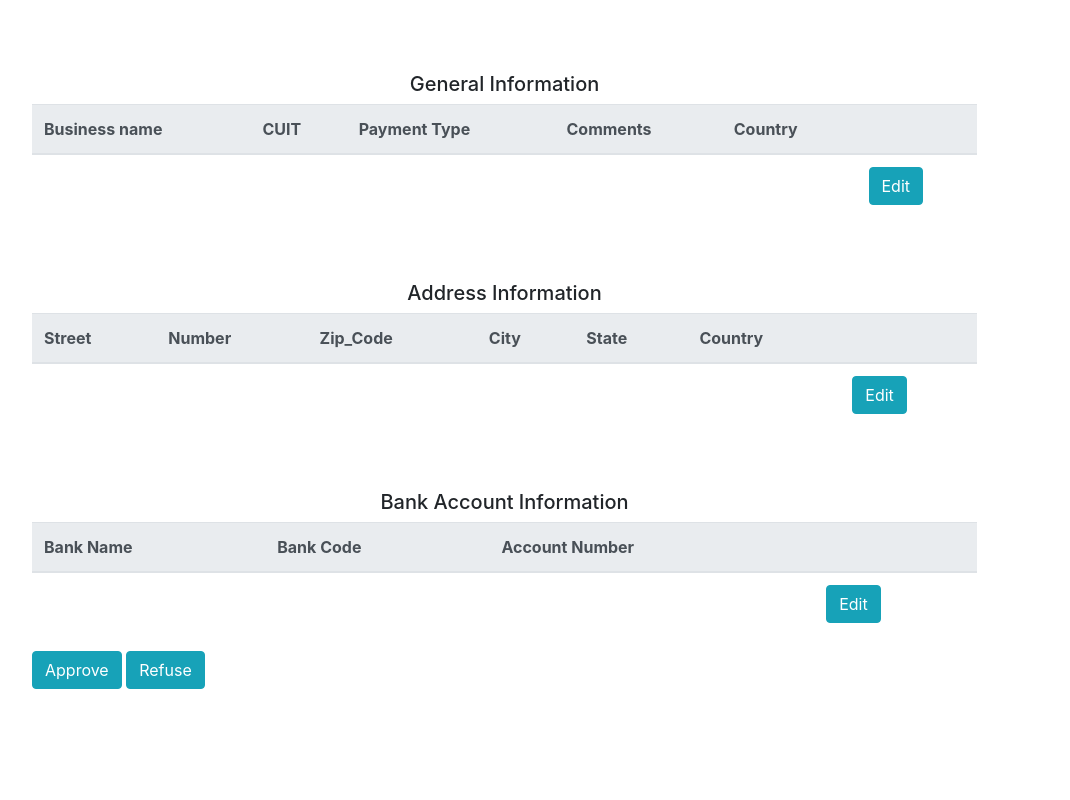
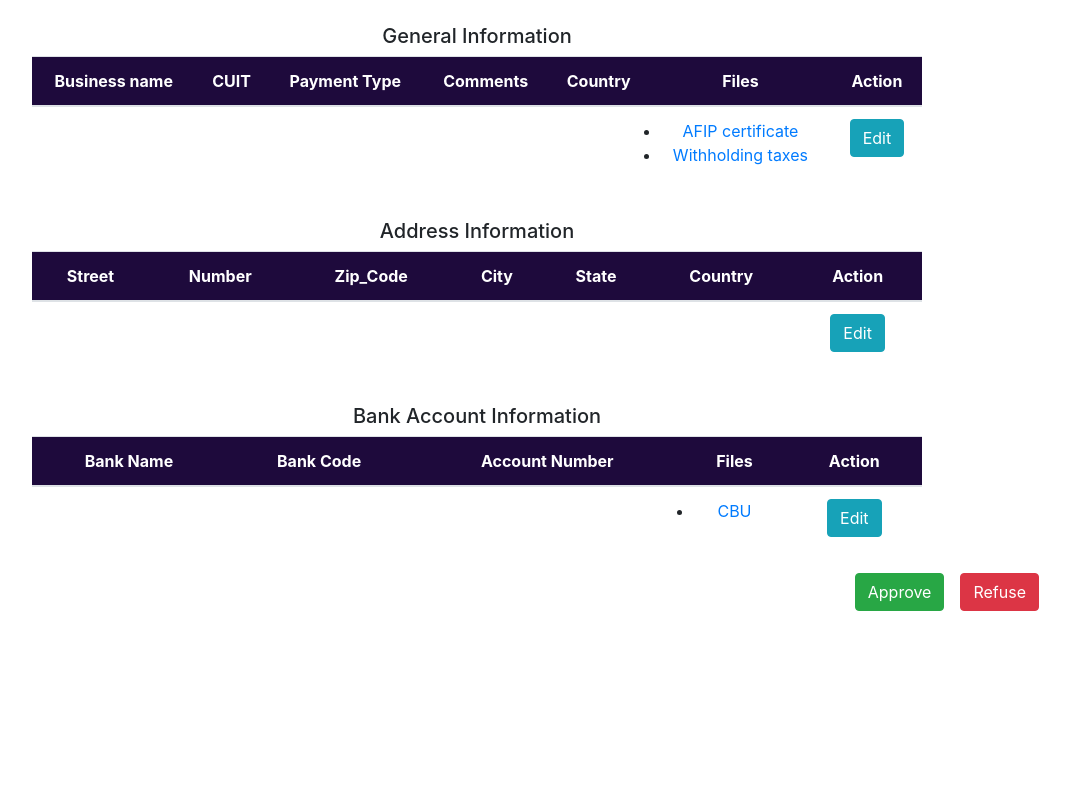
Before and after one commit to evbeda/suppliers_management, a Django app: template templates/AP_app/ap-taxpayer-details.html in a window 1280 px wide. Shown: the part 57-857 px from the top of the page, without its empty margins (163-1233 px from the left). Run offline with Django 3.2, Linux system fonts and the light colour scheme; the template is opened without the code that fills it, so the values that code supplies are empty; parts of the project's set-up code (start-up, migrations or seed data) failed here and were passed over; some libraries are stand-ins or nearby versions.

Commit message:
Show pdf files on the taxpayer detail template

```diff
--- a/templates/AP_app/ap-taxpayer-details.html
+++ b/templates/AP_app/ap-taxpayer-details.html
@@ -7,25 +7,22 @@
 
 {% block content %}
 {% include 'AP_app/navbar.html' %}
-<div class="container h-100 m-0 p-0">
-    <div class="row h-100">
-            <div class="col-md-2">
-                </div>
-                <div class="col-md-10 col-md-offset-2">
-                    <div class="row">
+<div class="container h-100">
+    <div class="row justify-content-center">
+        <div class="col-md-10">
             <div class="col-md-12">
-                            <div>
-                                <br><br><br>
-                                <h5 class='text-center'> {% trans "General Information" %}</h5>
-                                <table class="table table-hover">
-                                    <thead class="thead-light">
+                <br>
+                <h5 class="text-center"> {% trans "General Information" %}</h5>
+                <table class="table table-hover text-center">
+                    <thead class="thead-eb-dark">
                         <tr>
-                                            <th scope="col">{% trans "Business name"%}</th>
-                                            <th scope="col">{% trans "CUIT"%}</th>
-                                            <th scope="col">{% trans "Payment Type"%}</th>
-                                            <th scope="col">{% trans "Comments"%}</th>
-                                            <th scope="col">{% trans "Country"%}</th>
-                                            <th></th>
+                            <th scope="col">{% trans "Business name" %}</th>
+                            <th scope="col">{% trans "CUIT" %}</th>
+                            <th scope="col">{% trans "Payment Type" %}</th>
+                            <th scope="col">{% trans "Comments" %}</th>
+                            <th scope="col">{% trans "Country" %}</th>
+                            <th scope="col">{% trans "Files" %} </th>
+                            <th scope="col">{% trans "Action" %} </th>
                         </tr>
                     </thead>
                     <tbody>
@@ -36,15 +33,32 @@
                             <td>{{taxpayer.comments}}</td>
                             <td>{{taxpayer.country}}</td>
                             <td>
-                                                <a class='btn btn-info' href="{% url 'taxpayer-update' taxpayer_id=taxpayer.id%}">Edit</a>
+                                <ul class="list-group">
+                                    <li><a target="_blank"
+                                            href="http://docs.google.com/gview?url={{ taxpayer.AFIP_registration_file.url }}">{% trans "AFIP certificate" %}</a>
+                                    </li>
+                                    <li><a target="_blank"
+                                            href="http://docs.google.com/gview?url={{ taxpayer.witholding_taxes_file.url }}">{% trans "Withholding taxes" %}</a>
+                                    </li>
+                                </ul>
+                            </td>
+                            <td>
+                                <a class='btn btn-info'
+                                    href="{% url 'taxpayer-update' taxpayer_id=taxpayer.id %}">{% trans "Edit" %}</a>
                             </td>
                         </tr>
                     </tbody>
                 </table>
-                                <br><br>
+            </div>
+        </div>
+    </div>
+    <div class="row justify-content-center">
+        <div class="col-md-10">
+            <div class="col-md-12">
+                <br>
                 <h5 class='text-center'> {% trans "Address Information" %}</h5>
-                                <table class="table table-hover">
-                                    <thead class="thead-light">
+                <table class="table table-hover text-center">
+                    <thead class="thead-eb-dark">
                         <tr>
                             <th scope="col">{% trans "Street"%}</th>
                             <th scope="col">{% trans "Number"%}</th>
@@ -52,7 +66,7 @@
                             <th scope="col">{% trans "City"%}</th>
                             <th scope="col">{% trans "State"%}</th>
                             <th scope="col">{% trans "Country"%}</th>
-                                            <th></th>
+                            <th scope="col">{% trans "Action"%}</th>
                         </tr>
                     </thead>
                     <tbody>
@@ -64,20 +78,28 @@
                             <td>{{taxpayer_address.state}}</td>
                             <td>{{taxpayer_address.country}}</td>
                             <td>
-                                                <a class='btn btn-info' href="{% url 'address-update' taxpayer_id=taxpayer.id%}">Edit</a>
+                                <a class='btn btn-info'
+                                    href="{% url 'address-update' taxpayer_id=taxpayer.id%}">{% trans "Edit" %}</a>
                             </td>
                         </tr>
                     </tbody>
                 </table>
-                                <br><br>
+            </div>
+        </div>
+    </div>
+    <div class="row justify-content-center">
+        <div class="col-md-10">
+            <div class="col-md-12">
+                <br>
                 <h5 class='text-center'> {% trans "Bank Account Information" %}</h5>
-                                <table class="table table-hover">
-                                    <thead class="thead-light">
+                <table class="table table-hover text-center">
+                    <thead class="thead-eb-dark">
                         <tr>
-                                            <th scope="col">{% trans "Bank Name"%}</th>
-                                            <th scope="col">{% trans "Bank Code"%}</th>
-                                            <th scope="col">{% trans "Account Number"%}</th>
-                                            <th></th>
+                            <th scope="col">{% trans "Bank Name" %}</th>
+                            <th scope="col">{% trans "Bank Code" %}</th>
+                            <th scope="col">{% trans "Account Number" %}</th>
+                            <th scope="col">{% trans "Files" %}</th>
+                            <th scope="col">{% trans "Action" %}</th>
                         </tr>
                     </thead>
                     <tbody>
@@ -86,20 +108,26 @@
                             <td>{{taxpayer_bank_account.bank_code}}</td>
                             <td>{{taxpayer_bank_account.bank_account_number}}</td>
                             <td>
-                                                <a class='btn btn-info' href="{% url 'bank-account-update' taxpayer_id=taxpayer.id%}">Edit</a>
+                                <ul class="list-group">
+                                    <li>
+                                        <a target="_blank"
+                                            href="http://docs.google.com/gview?url={{ taxpayer_bank_account.bank_cbu_file.url }}">{% trans "CBU" %}</a>
+                                    </li>
+                                </ul>
+                            </td>
+                            <td>
+                                <a class='btn btn-info'
+                                    href="{% url 'bank-account-update' taxpayer_id=taxpayer.id%}">{% trans "Edit" %}</a>
                             </td>
                         </tr>
                     </tbody>
                 </table>
-                                <a class='btn btn-info' href="{% url 'approve-taxpayer'  taxpayer_id=taxpayer.id%}">Approve</a>
-                                <a class='btn btn-info' href="{% url 'refuse-taxpayer'  taxpayer_id=taxpayer.id %}">Refuse</a>
             </div>
         </div>
     </div>
-                </div>
-            </div>
-        </div>
-
+    <div class="row justify-content-end">
+        <a class='btn btn-success m-2' href="{% url 'approve-taxpayer'  taxpayer_id=taxpayer.id%}">{% trans "Approve" %}</a>
+        <a class='btn btn-danger m-2' href="{% url 'refuse-taxpayer'  taxpayer_id=taxpayer.id %}">{% trans "Refuse" %}</a>
     </div>
 </div>
 {% endblock %}
--- a/templates/supplier_app/supplier-home.html
+++ b/templates/supplier_app/supplier-home.html
@@ -18,7 +18,7 @@
                                 <h1 class='text-center'> {% trans "Welcome Supplier" %}</h1>
                                 <br><br><br>
                                 <table class="table table-hover">
-                                        <thead class="thead-light">
+                                        <thead class="thead-eb-dark">
                                             <tr>
                                                 <th scope="col">{% trans "Business name"%}</th>
                                                 <th scope="col">{% trans "CUIT"%}</th>
```
Also changed, not shown: supplier_app/tests/test_view.py (+29 -3 lines), templates/AP_app/ap-taxpayers.html (+4 -3 lines), templates/AP_app/navbar.html (+4 -5 lines). Lines whose indentation alone changed are shown as unchanged.
